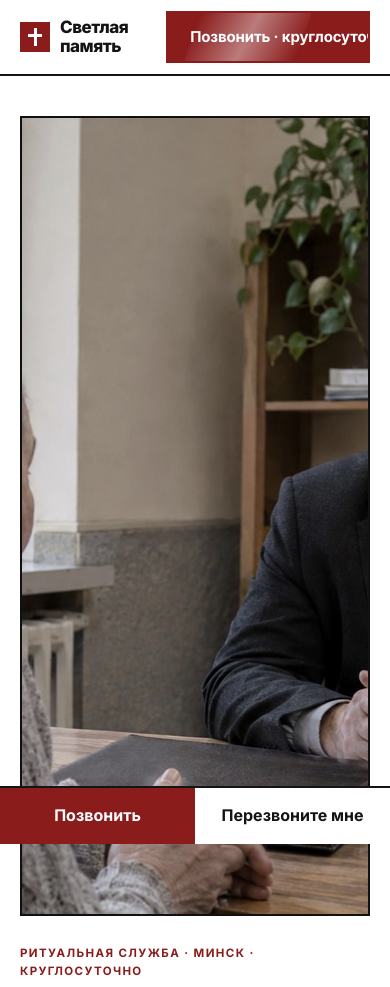
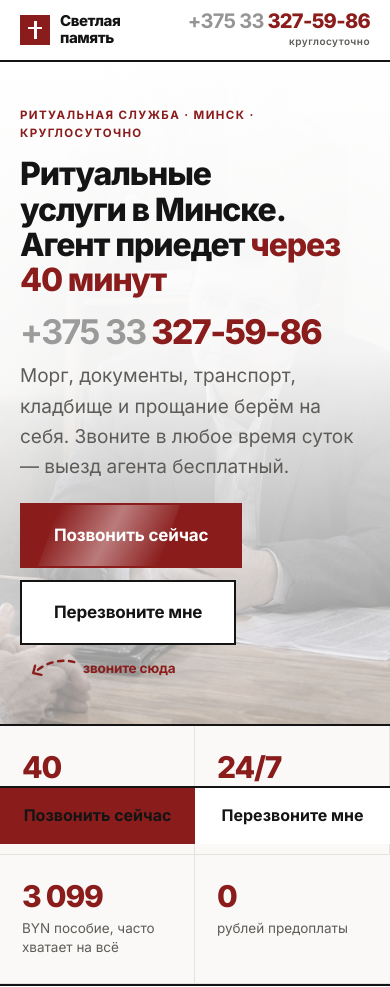
Before and after one commit to MaximMaximenia/ritual-variants, a plain HTML site: page final.html in a window 390 px wide. Shown: the top 987 px of the page. Drawn offline with Linux system fonts and the light colour scheme.

Commit message:
Фото фоном, номер в шапке, стрелка справа, сверкающая панель

```diff
--- a/final.html
+++ b/final.html
@@ -67,10 +67,10 @@ p{margin:0 0 13px}
 .logo .m::after{left:8px;top:12px;width:14px;height:2.5px}
 .logo b{font-size:17px;font-weight:800;letter-spacing:-.03em;line-height:1.1;display:block}
 .logo i{display:block;font-style:normal;font-size:11px;color:var(--muted);letter-spacing:.02em}
-.topbtn{white-space:nowrap;text-decoration:none;background:var(--acc);color:#fff;font-weight:700;
-  font-size:15px;letter-spacing:-.01em;padding:12px 22px;border:2px solid var(--acc);transition:.15s;
-  position:relative;overflow:hidden}
-.topbtn:hover{background:var(--accd);border-color:var(--accd);color:#fff}
+.topph{text-align:right;text-decoration:none;color:var(--acc);white-space:nowrap}
+.topph b{display:block;font-size:clamp(19px,2.3vw,24px);font-weight:800;letter-spacing:-.035em;line-height:1.08}
+.topph .dim{color:var(--ink);opacity:.45;font-weight:700}
+.topph i{display:block;font-style:normal;font-size:11px;font-weight:600;color:var(--muted);letter-spacing:.05em}
 
 /* кнопки */
 .btn{display:inline-flex;align-items:center;justify-content:center;padding:17px 32px;
@@ -80,7 +80,7 @@ p{margin:0 0 13px}
 .btn::after,.topbtn::after{content:"";position:absolute;top:0;left:-130%;width:55%;height:100%;
   background:linear-gradient(100deg,transparent,rgba(255,255,255,.42),transparent);
   transform:skewX(-20deg);pointer-events:none}
-.btn--red::after,.topbtn::after{animation:shine 4.5s ease-in-out infinite}
+.btn--red::after{animation:shine 4.5s ease-in-out infinite}
 .btn:hover::after{animation:shine .7s ease-in-out}
 @keyframes shine{0%{left:-130%}22%{left:150%}100%{left:150%}}
 .btn:hover{background:var(--ink);color:#fff}
@@ -89,23 +89,26 @@ p{margin:0 0 13px}
 .btn--block{display:flex;width:100%}
 
 /* герой */
-.hero{padding-block:clamp(40px,5vw,62px) clamp(36px,4.5vw,54px);border-bottom:2px solid var(--line2)}
+.hero{position:relative;padding-block:clamp(44px,5.5vw,70px) clamp(40px,5vw,60px);
+  border-bottom:2px solid var(--line2);overflow:hidden}
+.herobg{position:absolute;inset:0;z-index:0}
+.herobg img{width:100%;height:100%;object-fit:cover;object-position:72% 42%;filter:grayscale(.35) contrast(1.03)}
+.herobg::after{content:"";position:absolute;inset:0;
+  background:linear-gradient(92deg,#fff 0%,#fff 38%,rgba(255,255,255,.92) 54%,rgba(255,255,255,.45) 76%,rgba(255,255,255,.2) 100%)}
 .hero h1{margin-bottom:18px}
 .hero h1 em{font-style:normal;color:var(--acc)}
 .bigphone{display:inline-block;font-size:clamp(34px,7.4vw,74px);font-weight:800;letter-spacing:-.05em;
   line-height:1;text-decoration:none;color:var(--ink);margin:0 0 12px;transition:.15s}
 .bigphone:hover{color:var(--acc)}
-.hero .row{display:flex;gap:12px;flex-wrap:wrap;margin-top:40px;align-items:center;position:relative}
-.herogrid{display:grid;grid-template-columns:1.25fr .75fr;gap:44px;align-items:center}
-.heropic{margin:0}
-.heropic img{aspect-ratio:4/5;object-fit:cover;border:2px solid var(--line2);filter:grayscale(.18) contrast(1.04)}
-.point{position:absolute;left:4px;top:-44px;display:flex;align-items:flex-end;gap:4px;pointer-events:none}
-.point b{font-size:13px;font-weight:700;color:var(--acc);letter-spacing:-.01em;transform:translateY(-10px) rotate(-5deg)}
-@media(max-width:900px){
-  .herogrid{grid-template-columns:1fr;gap:28px}
-  .heropic{order:-1}
-  .heropic img{aspect-ratio:16/10}
-}
+.bigphone .dim{opacity:.4;font-weight:700}
+.hero .bigphone{color:var(--acc)}
+.hero .bigphone .dim{color:var(--ink)}
+.hero .row{display:flex;gap:12px;flex-wrap:wrap;margin-top:24px;align-items:center}
+.heroin{max-width:640px;position:relative;z-index:1}
+.point{display:flex;align-items:center;gap:5px;pointer-events:none;animation:nudge 1.9s ease-in-out infinite}
+.point svg{flex:none}
+.point b{font-size:13.5px;font-weight:700;color:var(--acc);letter-spacing:-.01em;white-space:nowrap}
+@keyframes nudge{0%,100%{transform:translateX(0)}50%{transform:translateX(-7px)}}
 .herolead{font-size:19px;color:var(--muted);max-width:52ch;margin:0}
 
 /* факты */
@@ -180,6 +183,7 @@ details p{margin:0 0 19px;color:var(--muted);font-size:15.5px}
 .final h2{color:#fff}
 .final .lead{color:rgba(255,255,255,.72);margin:0 auto 24px}
 .final .bigphone{color:#fff}
+.final .bigphone .dim{color:#fff;opacity:.45}
 .final .bigphone:hover{color:#E89B9B}
 .final .btn{background:transparent;border-color:rgba(255,255,255,.5);color:#fff}
 .final .btn:hover{background:#fff;color:var(--ink)}
@@ -193,7 +197,11 @@ footer a{color:var(--muted)}
   border-top:2px solid var(--line2);background:#fff}
 .dock a{flex:1;padding:15px 8px calc(15px + env(safe-area-inset-bottom,0px));text-align:center;
   font-weight:700;font-size:16px;text-decoration:none;color:var(--ink)}
-.dock a:first-child{background:var(--acc);color:#fff}
+.dock--call{background:var(--acc);color:#fff;position:relative;overflow:hidden}
+.dock--call span{position:relative;z-index:1}
+.dock--call::after{content:"";position:absolute;top:0;left:-130%;width:50%;height:100%;
+  background:linear-gradient(100deg,transparent,rgba(255,255,255,.5),transparent);
+  transform:skewX(-20deg);animation:shine 3.2s ease-in-out infinite}
 
 @media(max-width:900px){
   .packs{grid-template-columns:1fr}
@@ -206,12 +214,20 @@ footer a{color:var(--muted)}
   .dock{display:flex}
   body{padding-bottom:72px}
 }
+@media(max-width:900px){
+  .herobg img{object-position:78% 36%}
+  .herobg::after{background:linear-gradient(176deg,#fff 0%,rgba(255,255,255,.95) 46%,rgba(255,255,255,.72) 72%,rgba(255,255,255,.5) 100%)}
+  .hero .row{margin-top:20px}
+}
 @media(max-width:620px){
+  .point{order:3;margin-top:-4px}
   .frow{grid-template-columns:1fr 1fr}
   .frow>div{border-bottom:1px solid var(--line)}
   .steps{grid-template-columns:1fr}
   .logo i{display:none}
-  .topph b{font-size:19px}
+  .logo b{font-size:15px}
+  .topph b{font-size:20px}
+  .topph i{font-size:10px}
 }
 @media(prefers-reduced-motion:reduce){html{scroll-behavior:auto}*{transition:none!important;animation:none!important}}
 </style>
@@ -220,29 +236,31 @@ footer a{color:var(--muted)}
 
 <header class="top"><div class="wrap">
   <a class="logo" href="#top"><span class="m"></span><span><b>Светлая память</b><i>ритуальная служба · Минск</i></span></a>
-  <a class="topbtn" href="tel:+375333275986" data-call>Позвонить · круглосуточно</a>
+  <a class="topph" href="tel:+375333275986" data-call>
+    <b><span class="dim">+375 33</span> 327-59-86</b><i>круглосуточно</i>
+  </a>
 </div></header>
 
 <main id="top">
 
-<section class="hero"><div class="wrap herogrid">
-  <div>
+<section class="hero">
+  <div class="herobg"><img src="img/talk.jpg" alt="" width="1200" height="800" fetchpriority="high"></div>
+  <div class="wrap">
+  <div class="heroin">
     <p class="tag">Ритуальная служба · Минск · круглосуточно</p>
     <h1>Ритуальные услуги в Минске.<br>Агент приедет <em>через 40 минут</em></h1>
-    <a class="bigphone" href="tel:+375333275986" data-call>+375 33 327-59-86</a>
+    <a class="bigphone" href="tel:+375333275986" data-call><span class="dim">+375 33</span> 327-59-86</a>
     <p class="herolead">Морг, документы, транспорт, кладбище и прощание берём на себя. Звоните в любое время суток — выезд агента бесплатный.</p>
     <div class="row">
+      <a class="btn btn--red" href="tel:+375333275986" data-call>Позвонить сейчас</a>
       <span class="point" aria-hidden="true">
-        <svg viewBox="0 0 64 40" width="58" height="36"><path d="M2 6c14 2 26 10 34 22" fill="none" stroke="#8A1C1C" stroke-width="2.4" stroke-linecap="round" stroke-dasharray="5 5"/><path d="M30 28l7 2 1-8" fill="none" stroke="#8A1C1C" stroke-width="2.4" stroke-linecap="round" stroke-linejoin="round"/></svg>
+        <svg viewBox="0 0 70 34" width="64" height="31"><path d="M66 10C52 6 34 10 22 22" fill="none" stroke="#8A1C1C" stroke-width="2.6" stroke-linecap="round" stroke-dasharray="6 6"/><path d="M30 24l-9-2 2-8" fill="none" stroke="#8A1C1C" stroke-width="2.6" stroke-linecap="round" stroke-linejoin="round"/></svg>
         <b>звоните сюда</b>
       </span>
-      <a class="btn btn--red" href="tel:+375333275986" data-call>Позвонить сейчас</a>
       <a class="btn" href="#zayavka">Перезвоните мне</a>
     </div>
   </div>
-  <figure class="heropic">
-    <img src="img/talk.jpg" width="1200" height="800" alt="Ритуальный агент на встрече с родственниками" fetchpriority="high">
-  </figure>
+  </div>
 </div></section>
 
 <section class="facts"><div class="wrap"><div class="frow">
@@ -358,7 +376,7 @@ footer a{color:var(--muted)}
 <section class="final"><div class="wrap">
   <h2>Звоните в любое время</h2>
   <p class="lead">Агент выедет через 40 минут в любой район Минска. Дальше всё сделаем мы.</p>
-  <a class="bigphone" href="tel:+375333275986" data-call>+375 33 327-59-86</a>
+  <a class="bigphone" href="tel:+375333275986" data-call><span class="dim">+375 33</span> 327-59-86</a>
   <div style="margin-top:22px"><a class="btn" href="#zayavka">Перезвоните мне</a></div>
 </div></section>
 
@@ -372,7 +390,7 @@ footer a{color:var(--muted)}
 </div></footer>
 
 <div class="dock">
-  <a href="tel:+375333275986" data-call>Позвонить</a>
+  <a class="dock--call" href="tel:+375333275986" data-call><span>Позвонить сейчас</span></a>
   <a href="#zayavka">Перезвоните мне</a>
 </div>
 
```
